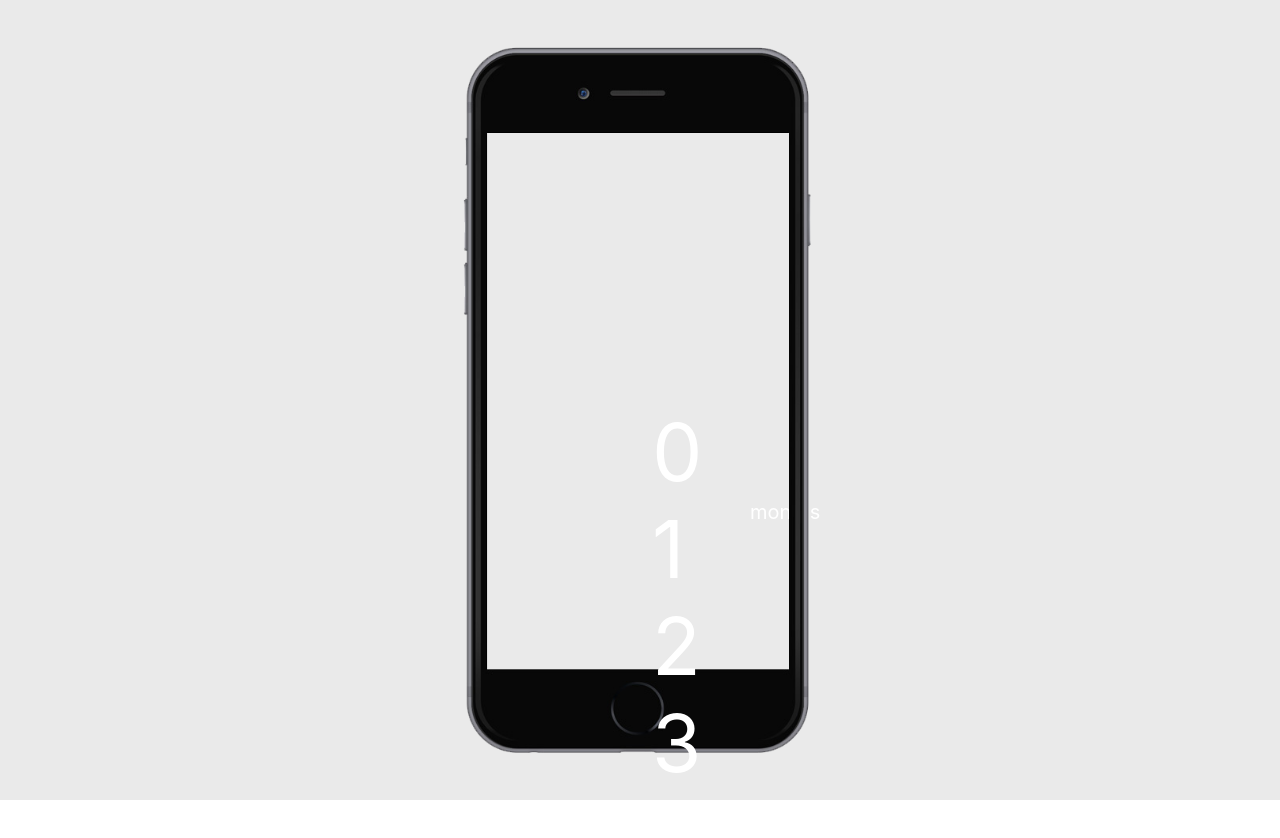
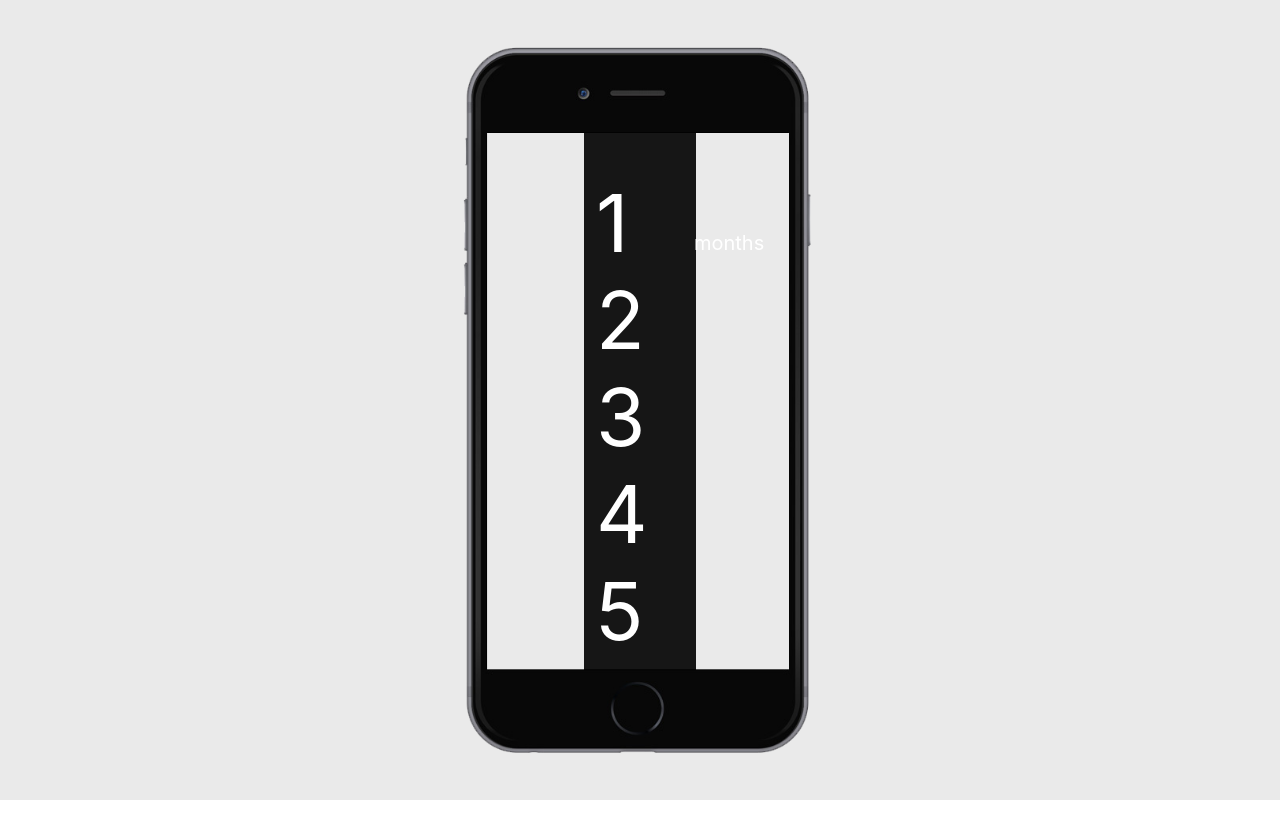
Before and after one commit to nicseve/MANY_Static, a React (Create React App) app: page /whatDurationMonths in a window 1280 px wide. Shown: the top 838 px of the page. After the commit the page ends 800 px from the top, so only its background shows below. Built offline with nearby package versions, Linux system fonts and the light colour scheme.

Commit message:
Added draggable scroll library for testing

```diff
--- a/package.json
+++ b/package.json
@@ -10,6 +10,7 @@
     "@testing-library/user-event": "^12.1.10",
     "react": "^17.0.1",
     "react-dom": "^17.0.1",
+    "react-indiana-drag-scroll": "^1.8.1",
     "react-router-dom": "^5.2.0",
     "react-scripts": "4.0.3",
     "styled-components": "^5.2.1",
--- a/src/pages/whatDurationMonths.js
+++ b/src/pages/whatDurationMonths.js
@@ -1,17 +1,21 @@
 import React from 'react';
 import {MainContainer, IphoneFrame, IphoneScreen} from "../components";
+import ScrollContainer from "react-indiana-drag-scroll";
+
 
 
 export default class WhatDurationMonths extends React.Component {
     render() {
         let months = [];
-        for (let i = 0; i <= 24; i++) {
+        for (let i = 1; i <= 24; i++) {
             months.push(
                 <text
                     style={{
                         color: 'white',
                         fontWeight: 'regular',
-                        fontSize: '80px'
+                        fontSize: '80px',
+                        paddingBottom: i === 24 ? 395 : 0,
+                        paddingTop: i === 1 ? 40 : 0
                     }}>{i}
                 </text>)
         }
@@ -28,18 +32,23 @@ export default class WhatDurationMonths extends React.Component {
                         fontSize: '20px'
                     }}>months
                     </text>
-                    <div style={{
-                        zIndex: 1,
-                        flexDirection: 'column',
-                        display: 'flex',
-                        position: 'absolute',
-                        marginTop: 3,
-                        marginLeft: 12,
-                        height: 536,
-                        overflow: "auto"
-                    }}>
-                        {months}
-                    </div>
+                    {/*<div style={{*/}
+                    {/*    zIndex: 1,*/}
+                    {/*    flexDirection: 'column',*/}
+                    {/*    display: 'flex',*/}
+                    {/*    position: 'absolute',*/}
+                    {/*    marginTop: 3,*/}
+                    {/*    marginLeft: 12,*/}
+                    {/*    height: 536,*/}
+                    {/*    overflow: "auto"*/}
+                    {/*}}>*/}
+                    {/*    {months}*/}
+
+                        <ScrollContainer style={{flexDirection:'column',display:'flex',marginLeft:12,marginTop:3,height:536,width:100,zIndex:20,position:'relative'}}
+                                         horizontal={false}
+                        >
+                            {months}
+                        </ScrollContainer>
                 </IphoneScreen>
             </MainContainer>
         )
```
Also changed, not shown: 1 other file (tests, documents, lock files or other folders).
